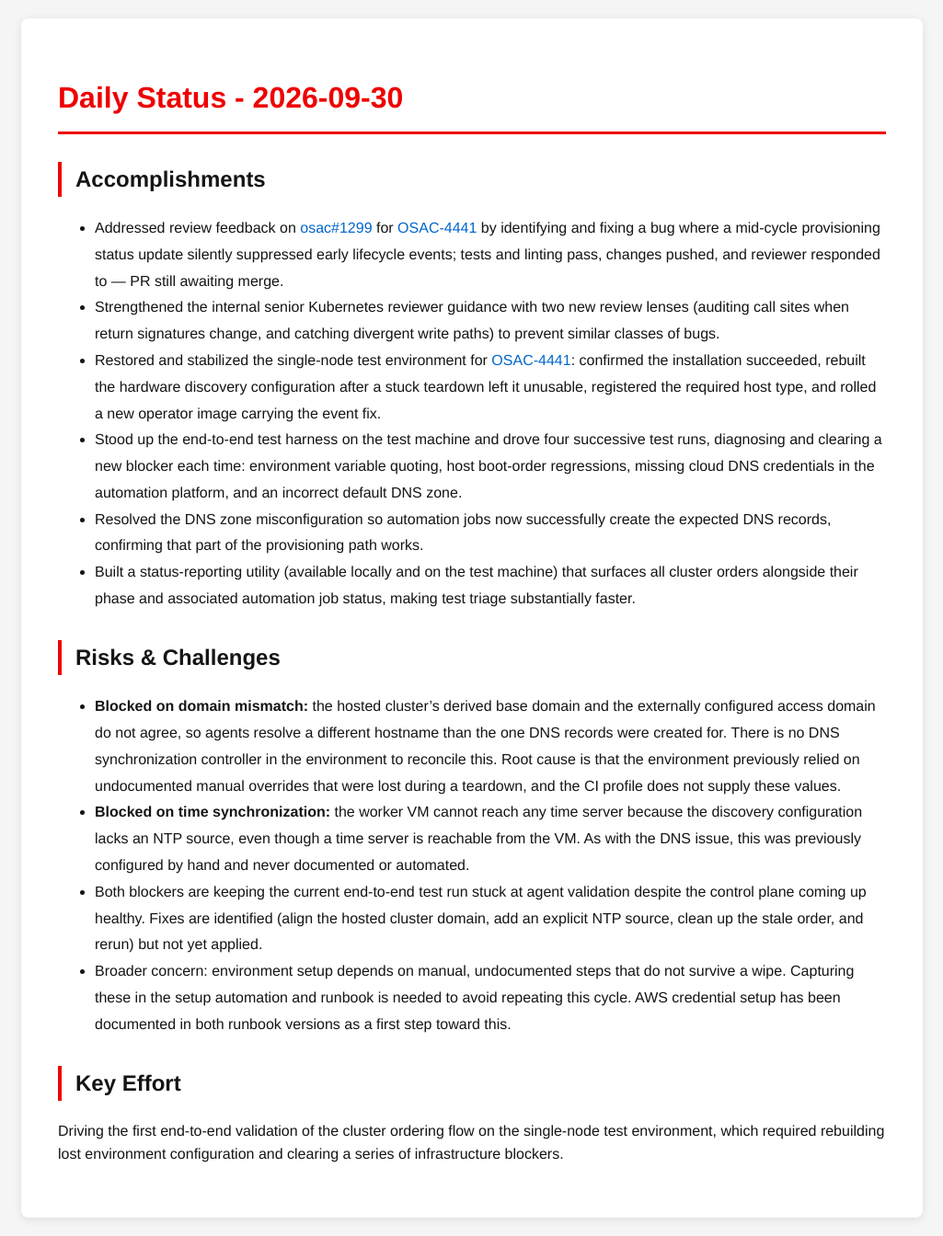
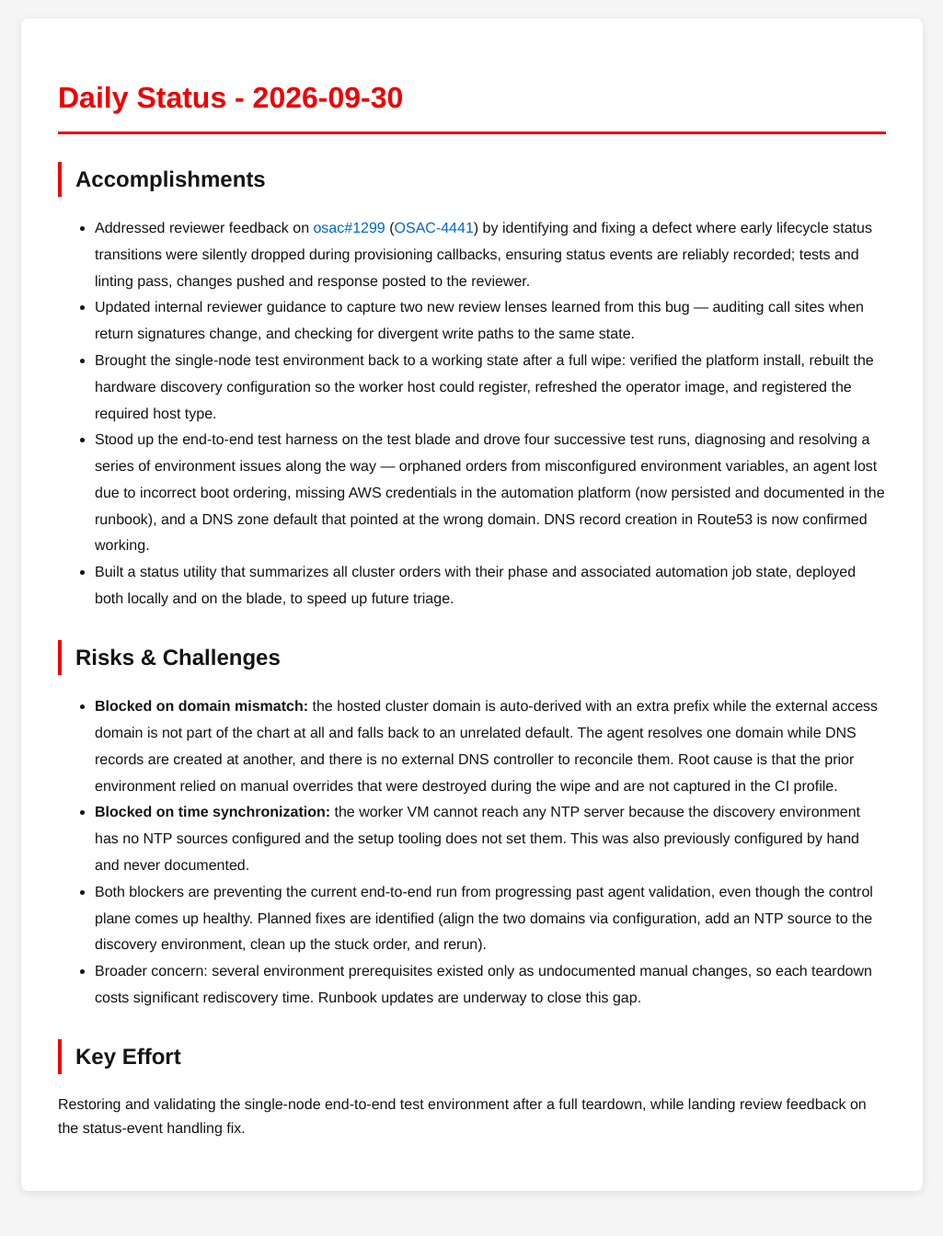
Before and after one commit to tzvatot/daily-status, a Jekyll site: the page built from 2026-09-30.md, in a window 1280 px wide. Shown: the whole page at 92% size, without its empty margins (127-1152 px from the left). Built offline with Jekyll 4.4.1, drawn with Linux system fonts in a browser that asks for light colours; after the commit the page ends 1315 px from its top, so only the background shows below that.

Commit message:
Daily status update - 2026-09-30

```diff
--- a/2026-09-30.md
+++ b/2026-09-30.md
@@ -7,18 +7,17 @@ date: 2026-09-30
 # Daily Status - 2026-09-30
 
 ## Accomplishments
-- Addressed review feedback on [osac#1299](https://github.com/osac-project/osac/pull/1299) for [OSAC-4441](https://redhat.atlassian.net/browse/OSAC-4441) by identifying and fixing a bug where a mid-cycle provisioning status update silently suppressed early lifecycle events; tests and linting pass, changes pushed, and reviewer responded to — PR still awaiting merge.
-- Strengthened the internal senior Kubernetes reviewer guidance with two new review lenses (auditing call sites when return signatures change, and catching divergent write paths) to prevent similar classes of bugs.
-- Restored and stabilized the single-node test environment for [OSAC-4441](https://redhat.atlassian.net/browse/OSAC-4441): confirmed the installation succeeded, rebuilt the hardware discovery configuration after a stuck teardown left it unusable, registered the required host type, and rolled a new operator image carrying the event fix.
-- Stood up the end-to-end test harness on the test machine and drove four successive test runs, diagnosing and clearing a new blocker each time: environment variable quoting, host boot-order regressions, missing cloud DNS credentials in the automation platform, and an incorrect default DNS zone.
-- Resolved the DNS zone misconfiguration so automation jobs now successfully create the expected DNS records, confirming that part of the provisioning path works.
-- Built a status-reporting utility (available locally and on the test machine) that surfaces all cluster orders alongside their phase and associated automation job status, making test triage substantially faster.
+- Addressed reviewer feedback on [osac#1299](https://github.com/osac-project/osac/pull/1299) ([OSAC-4441](https://redhat.atlassian.net/browse/OSAC-4441)) by identifying and fixing a defect where early lifecycle status transitions were silently dropped during provisioning callbacks, ensuring status events are reliably recorded; tests and linting pass, changes pushed and response posted to the reviewer.
+- Updated internal reviewer guidance to capture two new review lenses learned from this bug — auditing call sites when return signatures change, and checking for divergent write paths to the same state.
+- Brought the single-node test environment back to a working state after a full wipe: verified the platform install, rebuilt the hardware discovery configuration so the worker host could register, refreshed the operator image, and registered the required host type.
+- Stood up the end-to-end test harness on the test blade and drove four successive test runs, diagnosing and resolving a series of environment issues along the way — orphaned orders from misconfigured environment variables, an agent lost due to incorrect boot ordering, missing AWS credentials in the automation platform (now persisted and documented in the runbook), and a DNS zone default that pointed at the wrong domain. DNS record creation in Route53 is now confirmed working.
+- Built a status utility that summarizes all cluster orders with their phase and associated automation job state, deployed both locally and on the blade, to speed up future triage.
 
 ## Risks & Challenges
-- **Blocked on domain mismatch:** the hosted cluster's derived base domain and the externally configured access domain do not agree, so agents resolve a different hostname than the one DNS records were created for. There is no DNS synchronization controller in the environment to reconcile this. Root cause is that the environment previously relied on undocumented manual overrides that were lost during a teardown, and the CI profile does not supply these values.
-- **Blocked on time synchronization:** the worker VM cannot reach any time server because the discovery configuration lacks an NTP source, even though a time server is reachable from the VM. As with the DNS issue, this was previously configured by hand and never documented or automated.
-- Both blockers are keeping the current end-to-end test run stuck at agent validation despite the control plane coming up healthy. Fixes are identified (align the hosted cluster domain, add an explicit NTP source, clean up the stale order, and rerun) but not yet applied.
-- Broader concern: environment setup depends on manual, undocumented steps that do not survive a wipe. Capturing these in the setup automation and runbook is needed to avoid repeating this cycle. AWS credential setup has been documented in both runbook versions as a first step toward this.
+- **Blocked on domain mismatch:** the hosted cluster domain is auto-derived with an extra prefix while the external access domain is not part of the chart at all and falls back to an unrelated default. The agent resolves one domain while DNS records are created at another, and there is no external DNS controller to reconcile them. Root cause is that the prior environment relied on manual overrides that were destroyed during the wipe and are not captured in the CI profile.
+- **Blocked on time synchronization:** the worker VM cannot reach any NTP server because the discovery environment has no NTP sources configured and the setup tooling does not set them. This was also previously configured by hand and never documented.
+- Both blockers are preventing the current end-to-end run from progressing past agent validation, even though the control plane comes up healthy. Planned fixes are identified (align the two domains via configuration, add an NTP source to the discovery environment, clean up the stuck order, and rerun).
+- Broader concern: several environment prerequisites existed only as undocumented manual changes, so each teardown costs significant rediscovery time. Runbook updates are underway to close this gap.
 
 ## Key Effort
-Driving the first end-to-end validation of the cluster ordering flow on the single-node test environment, which required rebuilding lost environment configuration and clearing a series of infrastructure blockers.
+Restoring and validating the single-node end-to-end test environment after a full teardown, while landing review feedback on the status-event handling fix.
```
